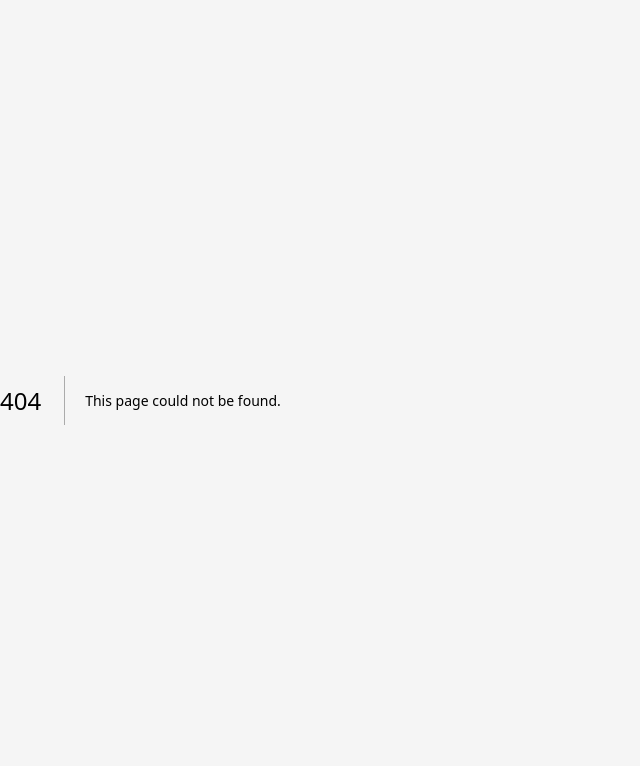
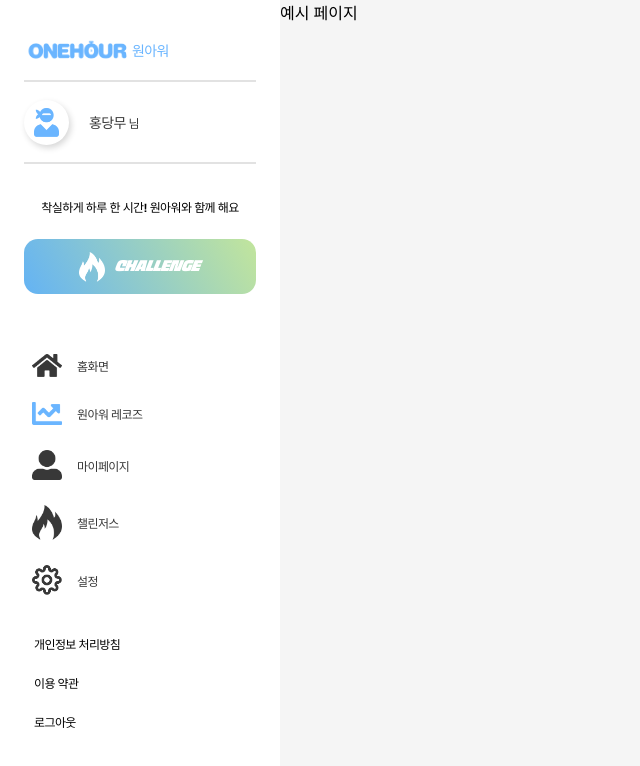
Before and after one commit to NextTeamB/ONEHOUR, a Next.js app: page /main in a window 1280 px wide. Before the commit this address had no page. Shown: the top 766 px of the page, without its empty margins (0-640 px from the left). Built offline with nearby package versions, Linux system fonts and the light colour scheme.

Commit message:
#10 rename: url 명세와 동일하게 폴더명 수정해 url 변경 url 변경에 따른 path 수정

```diff
--- a/components/navigator/Navigator.tsx
+++ b/components/navigator/Navigator.tsx
@@ -34,15 +34,16 @@ const Navigator = () => {
 		challengeIconSize: 26,
 	});
 	const menuData: menuProvider[] = [
-		{ name: '홈화면', path: '/home', icon: Icon1 },
-		{ name: '원아워 레코즈', path: '/records', icon: Icon2 },
-		{ name: '마이페이지', path: '/mypage', icon: Icon3 },
-		{ name: '챌린저스', path: '/challengers', icon: Icon4 },
-		{ name: '설정', path: '/settings', icon: Icon5 },
+		{ name: '홈화면', path: '/main/home', icon: Icon1 },
+		{ name: '원아워 레코즈', path: '/main/records', icon: Icon2 },
+		{ name: '마이페이지', path: '/main/mypage', icon: Icon3 },
+		{ name: '챌린저스', path: '/main/challengers', icon: Icon4 },
+		{ name: '설정', path: '/main/settings', icon: Icon5 },
 	];
 	const subMenus: string[] = ['개인정보 처리방침', '이용 약관', '로그아웃'];
 
-	useEffect(() => { //window 너비 변경을 감지하여 아이콘 사이즈 변경
+	useEffect(() => {
+		//window 너비 변경을 감지하여 아이콘 사이즈 변경
 		const onWindowResize = (e: Event) => {
 			var width: number = window.innerWidth;
 			var newIconSize = { ...iconSize };
```
Also changed, not shown: app/main/layout.tsx (renamed from app/example/layout.tsx), app/main/page.tsx (renamed from app/example/page.tsx), app/user-guidance/guide.module.css (renamed from app/guide/guide.module.css), app/user-guidance/page.tsx (renamed from app/guide/page.tsx).
